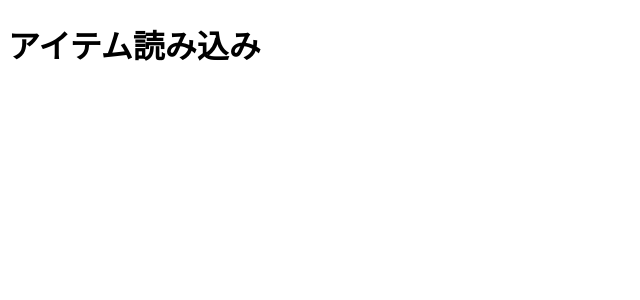
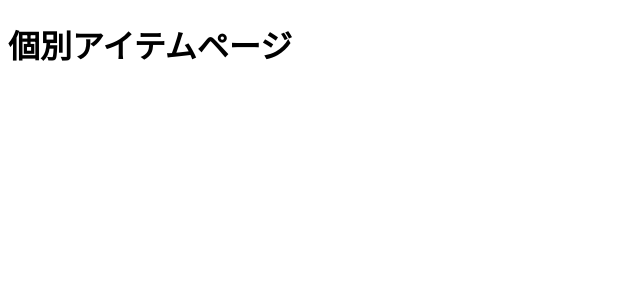
Before and after one commit to jun68ykt/next14-sample, a Next.js app: page /item/readsingle/1 in a window 1280 px wide. Shown: the top 300 px of the page, without its empty margins (0-640 px from the left). Built offline with nearby package versions, Linux system fonts and the light colour scheme.

Commit message:
パスパラメータのidはサーバーコンポーネントの第一引数(context)のparamsに格納される

```diff
--- a/app/item/readsingle/[id]/page.js
+++ b/app/item/readsingle/[id]/page.js
@@ -1,9 +1,10 @@
-const ItemRead = () => {
+// app/item/readsingle/[id]/page.js
+
+const ReadSingleItem = (context) => {
+  console.log(context)
   return (
-    <div>
-      <h1>アイテム読み込み</h1>
-    </div>
+    <h1>個別アイテムページ</h1>
   )
 }
 
-export default ItemRead
+export default ReadSingleItem
```
